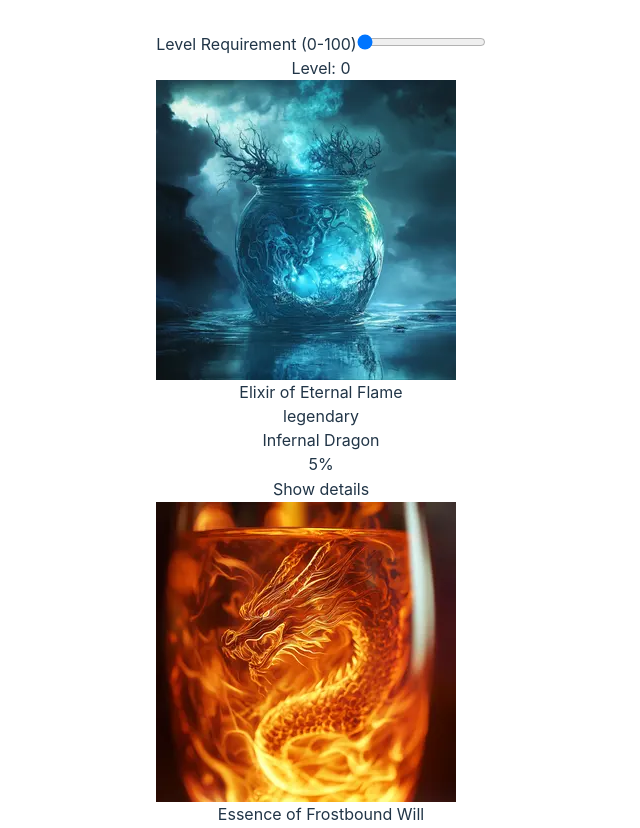
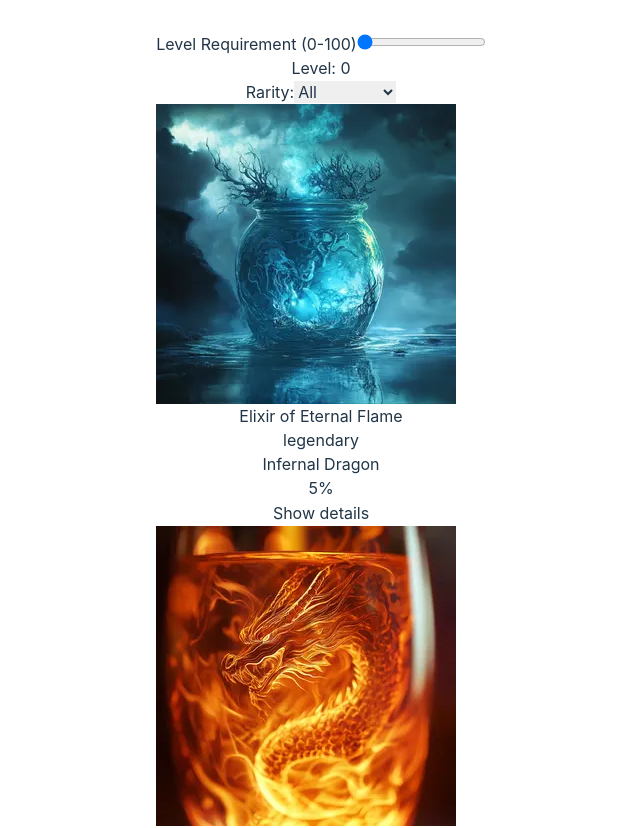
Before and after one commit to llabaka/lander-labaka-intcli2425-2, a React (Vite) app: page / in a window 1280 px wide. Shown: the top 828 px of the page, without its empty margins (319-959 px from the left). Built offline with nearby package versions, Linux system fonts and the light colour scheme.

Commit message:
[MAIN][ADD] Rarity filter

```diff
--- a/src/App.tsx
+++ b/src/App.tsx
@@ -5,28 +5,41 @@ import { potions } from './data/data'
 import Modal from './components/Modal';
 import Potions from './components/Potions';
 import Filters from './components/Filters';
-import { filterByLevelRequireMent, getPotionsByRarity } from './helpers/potionHelpers';
+import { filterByLevelRequireMent, findPotionByEffect, getPotionsByRarity } from './helpers/potionHelpers';
+import { Effect } from './types/Effect';
 
 function App() {
-  const [potionsData, setPotionsData] = useState<Potion[] | []>([]);
   const [potionModalVisible, setPotionModalVisible] = useState(false);
   const [selectedPotion, setSelectedPotion] = useState<Potion | null>(null);
   const [levelFilter, setLevelFilter] = useState(0);
   const [rarityFilter, setRarityFilter] = useState('');
+  const [effectFilter, setEffectFilter] = useState<Effect | null>(null);
+  const [craftTime, setCraftTime] = useState(0);
+  const [showingPotions, setShowingPotions] = useState<Potion[] | []>([]);
 
+  //Assign data
   useEffect(() => {
-    setPotionsData(potions)
-  }, [])
+    filterPotions();
+  }, [levelFilter, rarityFilter, effectFilter]);
 
-  // Filtrar por nivel
-  useEffect(() => {
-    setPotionsData(filterByLevelRequireMent(potions, levelFilter));
-  }, [levelFilter]);
+  async function filterPotions() {
 
-  // // Filtrar por rarity
-  // useEffect(() => {
-  //   setPotionsData(getPotionsByRarity(potions, rarityFilter));
-  // })
+    let filteredPotions = potions;
+
+    if (levelFilter > 0) {
+      filteredPotions = filterByLevelRequireMent(potions, levelFilter);
+    }
+
+    if (rarityFilter) {
+      filteredPotions = getPotionsByRarity(potions, rarityFilter);
+    }
+
+    if (effectFilter) {
+      filteredPotions = findPotionByEffect(potions, effectFilter);;
+    }
+
+    setShowingPotions(filteredPotions);
+  }
 
   const openModal = (potion: Potion) => {
     setPotionModalVisible(true);
@@ -36,9 +49,9 @@ function App() {
   return (
     <>
 
-      <Filters levelFilter={levelFilter} setLevelFilter={setLevelFilter} />
+      <Filters levelFilter={levelFilter} setLevelFilter={setLevelFilter} rarifyFilter={rarityFilter} setRarityFilter={setRarityFilter}/>
 
-      <Potions potionsData={potionsData} openModal={openModal} />
+      <Potions potionsData={showingPotions} openModal={openModal} />
 
       {potionModalVisible && selectedPotion && (
         <div className="fixed inset-0 bg-black bg-opacity-50 flex items-center justify-center">
--- a/src/components/Filters.tsx
+++ b/src/components/Filters.tsx
@@ -1,15 +1,24 @@
 import React from "react"
 import LevelFilter from "./LevelFilter";
+import RarityFilter from "./RarityFilter";
 
 interface FilterProps {
     levelFilter: number,
     setLevelFilter: (potions: number) => void;
+    rarifyFilter: string,
+    setRarityFilter: (potions: string) => void;
 }
 
-const Filters: React.FC<FilterProps> = ({ levelFilter, setLevelFilter }) => {
+const Filters: React.FC<FilterProps> = ({ levelFilter, setLevelFilter, rarifyFilter, setRarityFilter }) => {
     return (
-        //Level Requirement Filter
-        <LevelFilter levelFilter={levelFilter} setLevelFilter={setLevelFilter} />
+        <div className="flex flex-start items-center border-white border-2 p-4">
+
+            {/*/Level Requirement Filter */}
+            <LevelFilter levelFilter={levelFilter} setLevelFilter={setLevelFilter} />
+
+            <RarityFilter rarityFilter={rarifyFilter} setRarityFilter={setRarityFilter} />
+
+        </div>
 
     )
 }
--- a/src/components/LevelFilter.tsx
+++ b/src/components/LevelFilter.tsx
@@ -7,7 +7,7 @@ interface LevelFitlerProps {
 
 const LevelFilter: React.FC<LevelFitlerProps> = ({ levelFilter, setLevelFilter }) => {
     return (
-        <div className="flex flex-col items-center border-white border-2 p-4">
+        <>
             <label className="text-lg">Level Requirement (0-100)</label>
             <input
                 type="range"
@@ -23,7 +23,7 @@ const LevelFilter: React.FC<LevelFitlerProps> = ({ levelFilter, setLevelFilter }
                 }}
             />
             <p className='text-3xl'>Level: {levelFilter}</p>
-        </div>
+        </>
     )
 }
 
--- a/src/components/Potions.tsx
+++ b/src/components/Potions.tsx
@@ -7,7 +7,6 @@ interface PotionsProps {
     potionsData: Potion[];
     openModal: (potion: Potion) => void;
 }
-
 
 const Potions: React.FC<PotionsProps> = ({ potionsData, openModal }) => {
     return (
--- /dev/null
+++ b/src/components/RarityFilter.tsx
@@ -0,0 +1,26 @@
+import React from "react"
+
+interface RarityFilterProps {
+    rarityFilter: string,
+    setRarityFilter: (rarity: string) => void;
+}
+
+const RarityFilter: React.FC<RarityFilterProps> = ({ rarityFilter, setRarityFilter }) => {
+    return (
+        <div>
+            <label className="text-lg">Rarity:</label>
+            <select
+                value={rarityFilter}
+                onChange={(e) => setRarityFilter(e.target.value)}
+                className="w-64 p-2 border border-gray-300 rounded"
+            >
+                <option value="">All</option>
+                <option value="legendary">Legendary</option>
+                <option value="epic">Epic</option>
+                <option value="mythic">Mythic</option>
+            </select>
+        </div>
+    )
+}
+
+export default RarityFilter;
```
